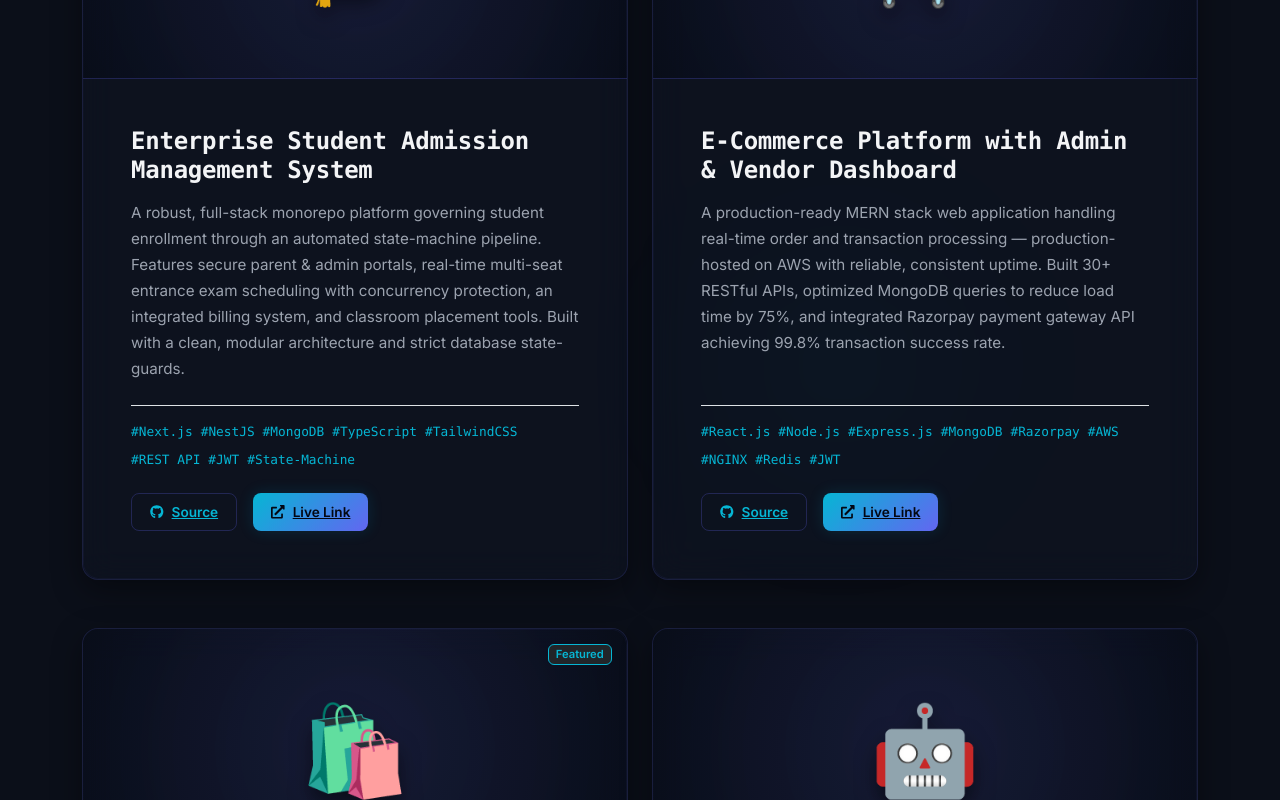
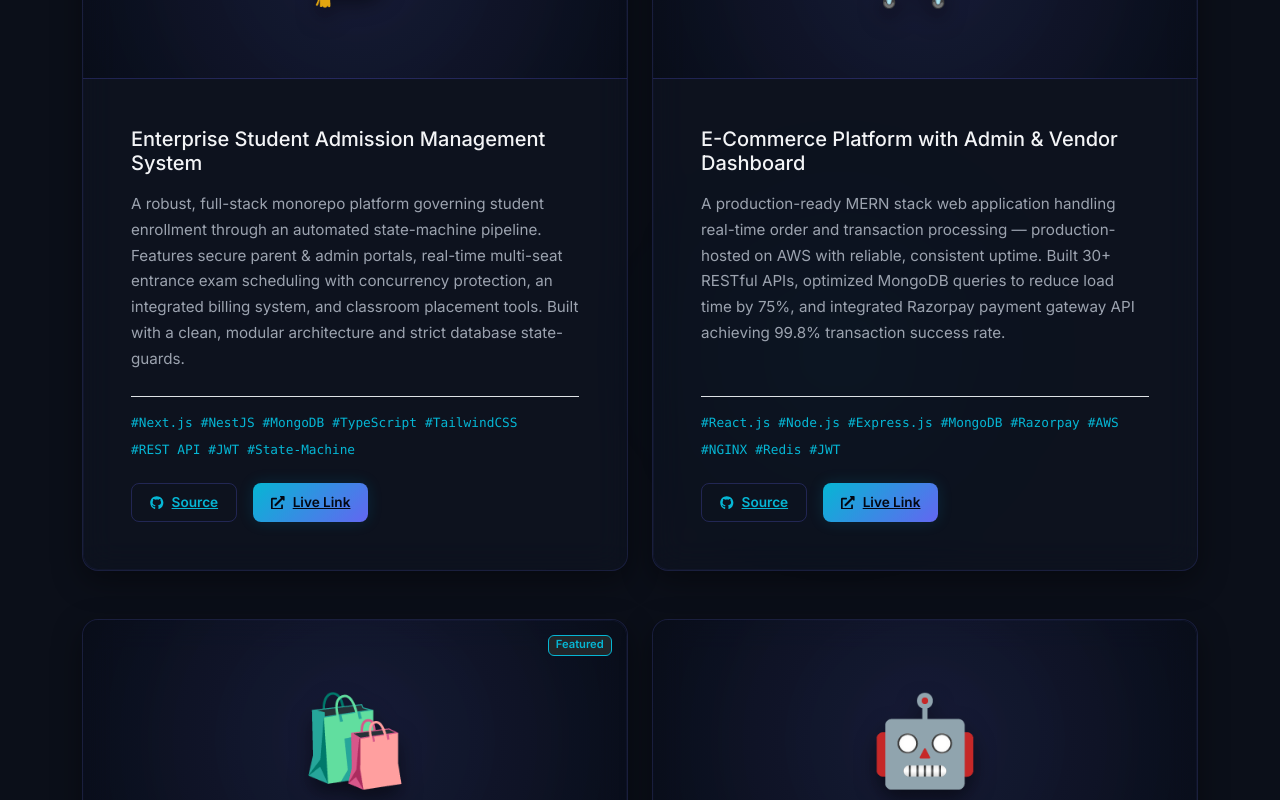
Before and after one commit to ajmlll/my-portfolio, a React (Vite) app in the folder frontend/: page / in a window 1280 px wide. Shown: the part 3080-3880 px from the top of the page. Built offline with nearby package versions, Linux system fonts and the light colour scheme.

Commit message:
design: refine project titles font weight and set uniform card height via description min-height

```diff
--- a/frontend/src/components/Projects.jsx
+++ b/frontend/src/components/Projects.jsx
@@ -110,10 +110,10 @@ const Projects = () => {
                 {/* Content Area */}
                 <div className="p-4 p-md-5 flex-grow-1 d-flex flex-column justify-content-between">
                   <div>
-                    <h3 className="h4 text-primary mb-3 font-monospace" style={{ transition: 'color 0.3s ease', letterSpacing: '-0.01em', fontWeight: 800 }}>
+                    <h3 className="h5 text-primary mb-3" style={{ transition: 'color 0.3s ease', fontWeight: 500, fontFamily: 'var(--font-body)', letterSpacing: '0' }}>
                       {project.title}
                     </h3>
-                    <p className="text-secondary mb-4" style={{ lineHeight: '1.7', fontSize: '0.95rem' }}>
+                    <p className="text-secondary mb-4" style={{ lineHeight: '1.7', fontSize: '0.95rem', minHeight: '110px' }}>
                       {project.description}
                     </p>
                   </div>
```
